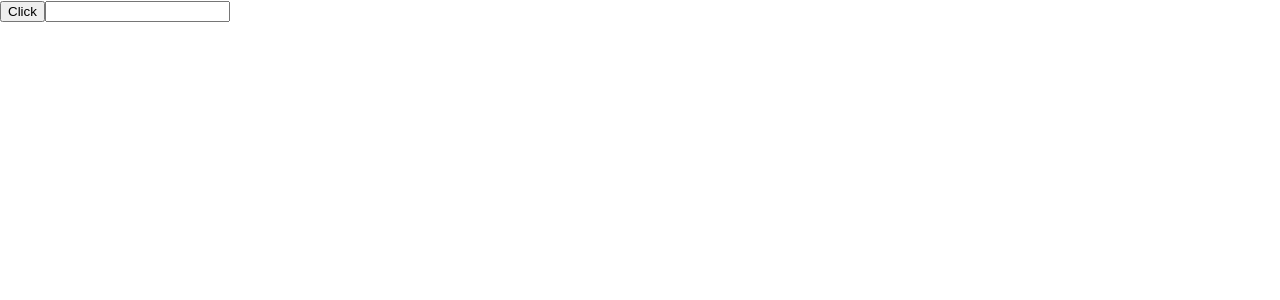
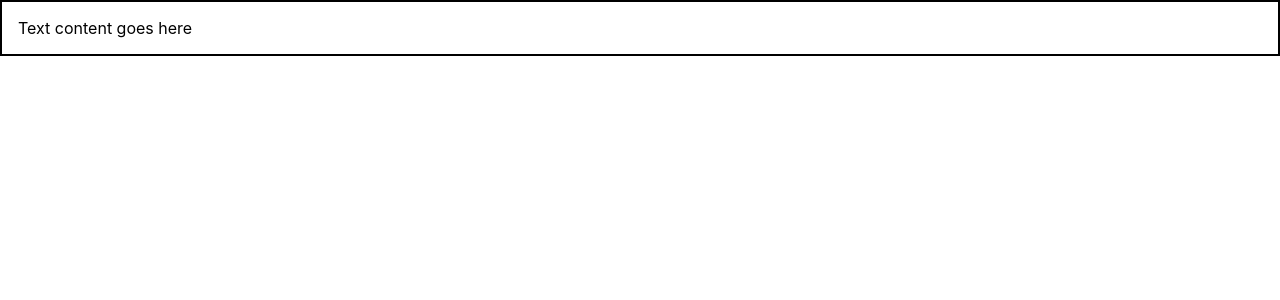
Before and after one commit to deniselupe/react-typescript-demo, a React (Create React App) app: page / in a window 1280 px wide. Shown: the top 300 px of the page. Built offline with nearby package versions, Linux system fonts and the light colour scheme.

Commit message:
lesson: style props

```diff
--- a/src/App.tsx
+++ b/src/App.tsx
@@ -1,14 +1,27 @@
 import './App.css';
 import { Buttons } from './components/Buttons';
 import { Input } from './components/Input';
+import { Container } from './components/Container';
 
 function App() {
     return(
         <div>
-            <Buttons
-                handleClick={(event, id) => console.log('Button clicked', event, id)}
-            />
-            <Input value='' handleChange={(event) => console.log(event)} />
+            {/*
+                Style Props
+
+                If you try to add a property into styles that is not a valid CSS property,
+                let's say for example, replacing 'padding' with 'paddingasd', TypeScript will get
+                angry and throw an error.
+
+                <Container styles={{ border: '2px solid black', paddingasd: '1rem' }} />
+
+                If you also try to assign a value to a CSS property that is not of the correct type,
+                for example, assigining a 'display' property with the value of 0, TypeScript again will
+                throw an error.
+
+                <Container styles={{ border: '2px solid black', paddingasd: '1rem', display: 0 }} />
+            */}
+            <Container styles={{ border: '2px solid black', padding: '1rem' }} />
         </div>
     );
 }
--- /dev/null
+++ b/src/components/Container.tsx
@@ -0,0 +1,38 @@
+/*
+    Style Props
+    Let's see how to type styles as props.
+
+    We have a <Container /> component, and for the JSX we have a div tag with the style tag containing:
+    style={{ border: '1px solid black', padding: '1rem' }}
+
+    export const Container = () => {
+        return (
+            <div style={{ border: '1px solid black', padding: '1rem' }}>
+                Text content goes here
+            </div>
+        );
+    };
+
+    We want to change it to where we pass in style as props rather than hard code it
+    within the component. Let's begin by declaring the type for the style props.
+
+    But what exactly is the type of styles? The keys in the style prop is mainly a string, and the value
+    can be either a number or a string. Now we can't just say that the values of a style can be just any string.
+
+    How can we ensure that the values inside a string obj are valid CSS properties? Well, for this reason, the React team
+    also included the type in the React library itself.
+
+    Introducing React.CSSProperties!
+*/
+
+interface ContainerProps {
+    styles: React.CSSProperties;
+};
+
+export const Container = (props: ContainerProps) => {
+    return (
+        <div style={props.styles}>
+            Text content goes here
+        </div>
+    );
+};
```
